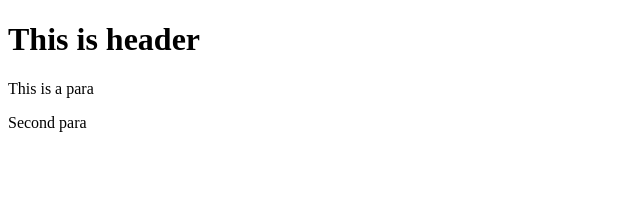
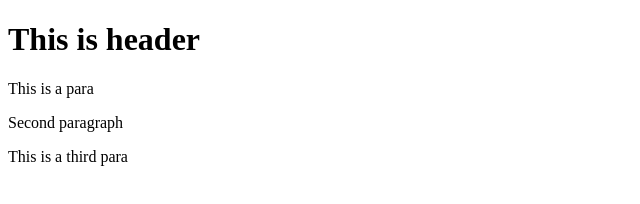
Before and after one commit to GurleenRajpal/first, a website: page index.html in a window 1280 px wide. Shown: the whole page, without its empty margins (0-640 px from the left). Drawn offline with Linux system fonts and the light colour scheme.

Commit message:
fifth commit

```diff
--- a/index.html
+++ b/index.html
@@ -6,6 +6,7 @@
     <body>
         <h1>This is header</h1>
         <p>This is a para</p>
-        <p>Second para</p>
+        <p>Second paragraph</p>
+        <p>This is a third para</p>
     </body>
 </html>
```
Also changed, not shown: package.json (added, +29 -0 lines), 1 other file.
